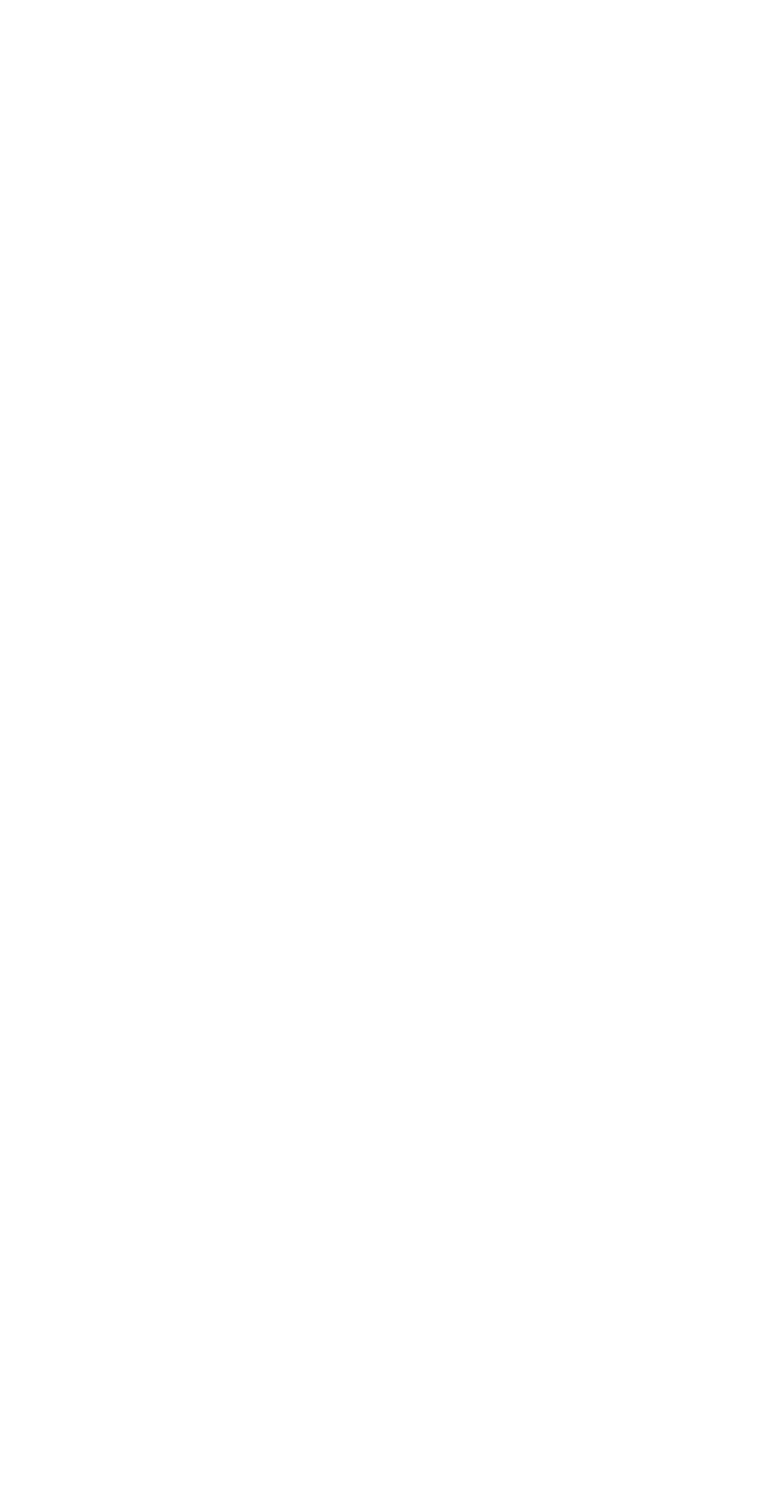
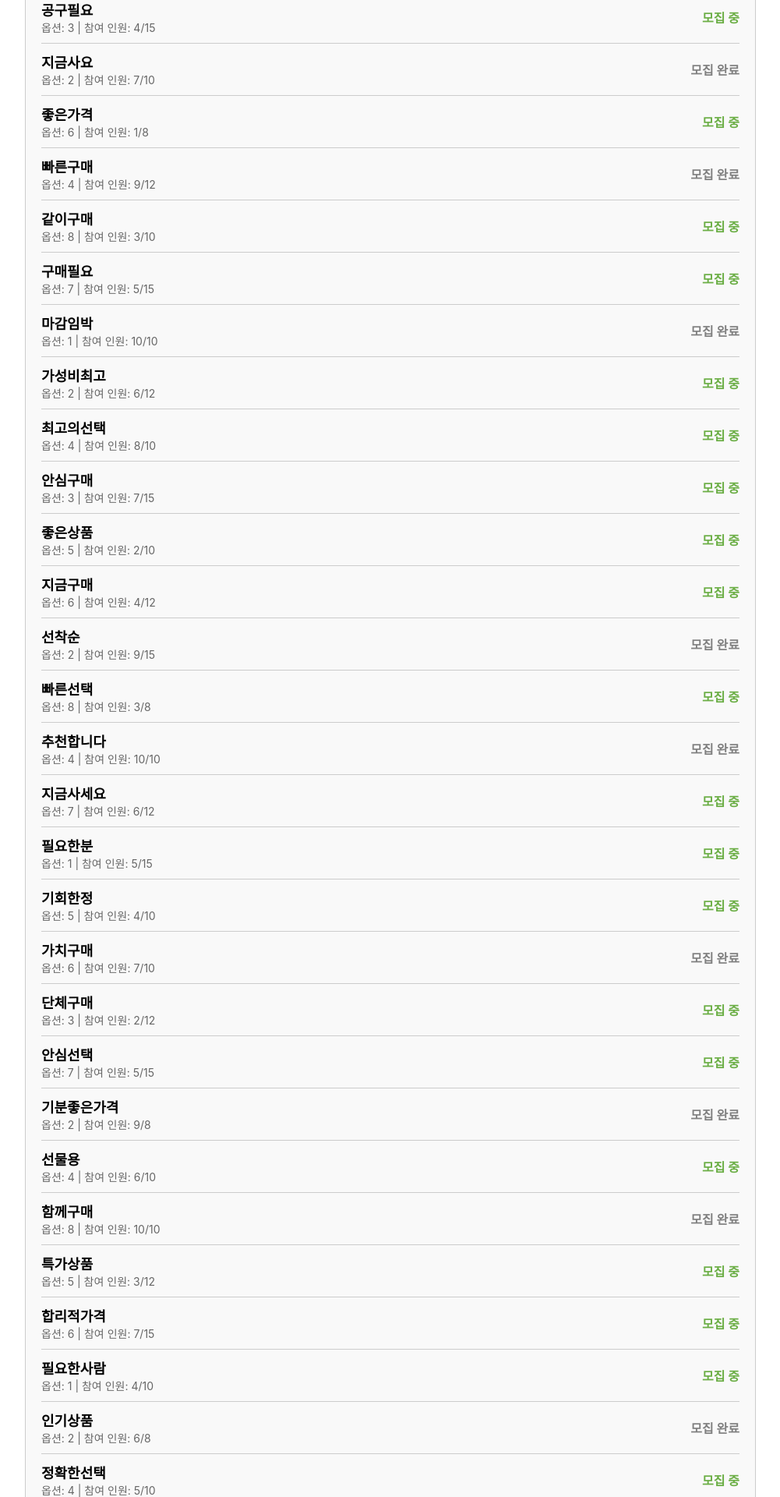
Before and after one commit to 01-2025-2nd-project/frontend, a React (Create React App) app: page /product/1/party in a window 1280 px wide. Before the commit this address had no page. Shown: the part 220-2140 px from the top of the page at 78% size, without its empty margins (139-1140 px from the left). Before the commit the page ends 800 px from the top, so only its background shows below. Built offline with nearby package versions, Linux system fonts and the light colour scheme; a web font is replaced by a local one.

Commit message:
feat: 전체 파티 보기 UI 구현
- mockData를 기반으로 모든 파티 정보를 표시하는 TotalParties 컴포넌트 생성

```diff
--- a/src/App.js
+++ b/src/App.js
@@ -4,16 +4,21 @@ import SignupPage from "./pages/SignupPage.jsx";
 import LoginPage from "./pages/LoginPage.jsx";
 import MyPage from "./pages/MyPage.jsx";
 import Main from "./pages/Main.jsx";
+import TotalParties from "./pages/TotalParties.jsx";
 
 function App() {
   return (
     <Router>
       <Routes>
         <Route path="/" element={<Main />} />
-        <Route path="/product/:product_id" element={<ProductDetail />} />
+        <Route path="/product/:productId" element={<ProductDetail />} />
         <Route path="/signup" element={<SignupPage />}></Route>
         <Route path="/login" element={<LoginPage />}></Route>
         <Route path="/my" element={<MyPage />}></Route>
+        <Route
+          path="/product/:productId/party"
+          element={<TotalParties />}
+        ></Route>
       </Routes>
     </Router>
   );
--- a/src/components/main/ProductList.jsx
+++ b/src/components/main/ProductList.jsx
@@ -106,8 +106,8 @@ export default function ProductList() {
     setItems(paginatedData);
   }, [page]);
 
-  const handleItemClick = (product_id) => {
-    navigate(`/product/${product_id}`);
+  const handleItemClick = (productId) => {
+    navigate(`/product/${productId}`);
   };
 
   const handlePageChange = (newPage) => {
@@ -118,12 +118,12 @@ export default function ProductList() {
     <>
       <ItemGrid>
         {items.map((item) => (
-          <Item key={item.id} onClick={() => handleItemClick(item.product_id)}>
+          <Item key={item.id} onClick={() => handleItemClick(item.productId)}>
             <img
               src={item.image || "https://via.placeholder.com/200"}
-              alt={item.title}
+              alt={item.productName}
             />
-            <ItemTitle>{item.product_name}</ItemTitle>
+            <ItemTitle>{item.productName}</ItemTitle>
             <ItemPrice>{item.price}</ItemPrice>
           </Item>
         ))}
--- a/src/components/productDetail/Parties.jsx
+++ b/src/components/productDetail/Parties.jsx
@@ -1,4 +1,5 @@
 import { useState } from "react";
+import { useNavigate, useParams } from "react-router-dom";
 import styled from "styled-components";
 
 // Mock group data
@@ -66,6 +67,12 @@ const JoinButton = styled.button`
 `;
 export default function Parties() {
   const [groups, setGroups] = useState(mockGroupData);
+  const { productId } = useParams();
+  const navigate = useNavigate();
+
+  const handleTotalParties = () => {
+    navigate(`/product/${productId}/party`);
+  };
 
   const handleJoinGroup = (group_id) => {
     alert(`Group ${group_id}에 참여하였습니다.`);
@@ -76,7 +83,9 @@ export default function Parties() {
       <GroupWrapper>
         <TitleWrapper>
           <h3>공동구매 참여하기</h3>
-          <TotalPartyBtn>파티 전체보기</TotalPartyBtn>
+          <TotalPartyBtn onClick={handleTotalParties}>
+            파티 전체보기
+          </TotalPartyBtn>
         </TitleWrapper>
         {groups.map((group) => (
           <GroupItem key={group.group_id}>
--- /dev/null
+++ b/src/data/mockData3.js
@@ -0,0 +1,244 @@
+const mockData = [
+  {
+    partyId: 1,
+    partyName: "사실분",
+    option: 5,
+    joinCount: 2,
+    capacity: 10,
+    status: "모집 중",
+  },
+  {
+    partyId: 2,
+    partyName: "공구필요",
+    option: 3,
+    joinCount: 4,
+    capacity: 15,
+    status: "모집 중",
+  },
+  {
+    partyId: 3,
+    partyName: "지금사요",
+    option: 2,
+    joinCount: 7,
+    capacity: 10,
+    status: "모집 완료",
+  },
+  {
+    partyId: 4,
+    partyName: "좋은가격",
+    option: 6,
+    joinCount: 1,
+    capacity: 8,
+    status: "모집 중",
+  },
+  {
+    partyId: 5,
+    partyName: "빠른구매",
+    option: 4,
+    joinCount: 9,
+    capacity: 12,
+    status: "모집 완료",
+  },
+  {
+    partyId: 6,
+    partyName: "같이구매",
+    option: 8,
+    joinCount: 3,
+    capacity: 10,
+    status: "모집 중",
+  },
+  {
+    partyId: 7,
+    partyName: "구매필요",
+    option: 7,
+    joinCount: 5,
+    capacity: 15,
+    status: "모집 중",
+  },
+  {
+    partyId: 8,
+    partyName: "마감임박",
+    option: 1,
+    joinCount: 10,
+    capacity: 10,
+    status: "모집 완료",
+  },
+  {
+    partyId: 9,
+    partyName: "가성비최고",
+    option: 2,
+    joinCount: 6,
+    capacity: 12,
+    status: "모집 중",
+  },
+  {
+    partyId: 10,
+    partyName: "최고의선택",
+    option: 4,
+    joinCount: 8,
+    capacity: 10,
+    status: "모집 중",
+  },
+  {
+    partyId: 11,
+    partyName: "안심구매",
+    option: 3,
+    joinCount: 7,
+    capacity: 15,
+    status: "모집 중",
+  },
+  {
+    partyId: 12,
+    partyName: "좋은상품",
+    option: 5,
+    joinCount: 2,
+    capacity: 10,
+    status: "모집 중",
+  },
+  {
+    partyId: 13,
+    partyName: "지금구매",
+    option: 6,
+    joinCount: 4,
+    capacity: 12,
+    status: "모집 중",
+  },
+  {
+    partyId: 14,
+    partyName: "선착순",
+    option: 2,
+    joinCount: 9,
+    capacity: 15,
+    status: "모집 완료",
+  },
+  {
+    partyId: 15,
+    partyName: "빠른선택",
+    option: 8,
+    joinCount: 3,
+    capacity: 8,
+    status: "모집 중",
+  },
+  {
+    partyId: 16,
+    partyName: "추천합니다",
+    option: 4,
+    joinCount: 10,
+    capacity: 10,
+    status: "모집 완료",
+  },
+  {
+    partyId: 17,
+    partyName: "지금사세요",
+    option: 7,
+    joinCount: 6,
+    capacity: 12,
+    status: "모집 중",
+  },
+  {
+    partyId: 18,
+    partyName: "필요한분",
+    option: 1,
+    joinCount: 5,
+    capacity: 15,
+    status: "모집 중",
+  },
+  {
+    partyId: 19,
+    partyName: "기회한정",
+    option: 5,
+    joinCount: 4,
+    capacity: 10,
+    status: "모집 중",
+  },
+  {
+    partyId: 20,
+    partyName: "가치구매",
+    option: 6,
+    joinCount: 7,
+    capacity: 10,
+    status: "모집 완료",
+  },
+  {
+    partyId: 21,
+    partyName: "단체구매",
+    option: 3,
+    joinCount: 2,
+    capacity: 12,
+    status: "모집 중",
+  },
+  {
+    partyId: 22,
+    partyName: "안심선택",
+    option: 7,
+    joinCount: 5,
+    capacity: 15,
+    status: "모집 중",
+  },
+  {
+    partyId: 23,
+    partyName: "기분좋은가격",
+    option: 2,
+    joinCount: 9,
+    capacity: 8,
+    status: "모집 완료",
+  },
+  {
+    partyId: 24,
+    partyName: "선물용",
+    option: 4,
+    joinCount: 6,
+    capacity: 10,
+    status: "모집 중",
+  },
+  {
+    partyId: 25,
+    partyName: "함께구매",
+    option: 8,
+    joinCount: 10,
+    capacity: 10,
+    status: "모집 완료",
+  },
+  {
+    partyId: 26,
+    partyName: "특가상품",
+    option: 5,
+    joinCount: 3,
+    capacity: 12,
+    status: "모집 중",
+  },
+  {
+    partyId: 27,
+    partyName: "합리적가격",
+    option: 6,
+    joinCount: 7,
+    capacity: 15,
+    status: "모집 중",
+  },
+  {
+    partyId: 28,
+    partyName: "필요한사람",
+    option: 1,
+    joinCount: 4,
+    capacity: 10,
+    status: "모집 중",
+  },
+  {
+    partyId: 29,
+    partyName: "인기상품",
+    option: 2,
+    joinCount: 6,
+    capacity: 8,
+    status: "모집 완료",
+  },
+  {
+    partyId: 30,
+    partyName: "정확한선택",
+    option: 4,
+    joinCount: 5,
+    capacity: 10,
+    status: "모집 중",
+  },
+];
+
+export default mockData;
--- a/src/pages/ProductDetail .jsx
+++ b/src/pages/ProductDetail .jsx
@@ -38,15 +38,15 @@ const ProductPrice = styled.div`
 `;
 
 export default function ProductDetail() {
-  const { product_id } = useParams();
+  const { productId } = useParams();
   const [product, setProduct] = useState(null);
 
   useEffect(() => {
     const productDetail = mockData.find(
-      (item) => item.product_id === parseInt(product_id, 10)
+      (item) => item.productId === parseInt(productId, 10)
     );
     setProduct(productDetail);
-  }, [product_id]);
+  }, [productId]);
 
   if (!product) {
     return <div>Loading...</div>;
@@ -56,8 +56,8 @@ export default function ProductDetail() {
     <DetailContainer>
       <DetailHeader />
       <ProductContainer>
-        <ProductImage src={product.image} alt={product.product_name} />
-        <ProductTitle>{product.product_name}</ProductTitle>
+        <ProductImage src={product.image} alt={product.productName} />
+        <ProductTitle>{product.productName}</ProductTitle>
         <ProductPrice>{product.price}</ProductPrice>
       </ProductContainer>
       <Parties />
--- /dev/null
+++ b/src/pages/TotalParties.jsx
@@ -0,0 +1,77 @@
+import React from "react";
+import styled from "styled-components";
+import mockData from "../data/mockData3";
+
+const PartiesContainer = styled.div``;
+
+const PartiesWrapper = styled.div`
+  width: 70%;
+  margin: 40px auto;
+  padding: 20px;
+  border: 1px solid #ccc;
+  border-radius: 8px;
+  background-color: #f9f9f9;
+`;
+
+const Title = styled.h2`
+  margin: 30px 0px;
+  text-align: center;
+  color: #333;
+`;
+
+const PartyList = styled.ul`
+  list-style: none;
+  padding: 0;
+`;
+
+const PartyItem = styled.li`
+  display: flex;
+  justify-content: space-between;
+  align-items: center;
+  padding: 10px 0;
+  border-bottom: 1px solid #ccc;
+`;
+
+const PartyInfo = styled.div`
+  display: flex;
+  flex-direction: column;
+`;
+
+const PartyName = styled.div`
+  font-size: 18px;
+  font-weight: bold;
+`;
+
+const PartyDetails = styled.div`
+  font-size: 14px;
+  color: #666;
+`;
+
+const Status = styled.div`
+  color: ${({ status }) => (status === "모집 중" ? "var(--main)" : "gray")};
+  font-weight: bold;
+`;
+
+export default function TotalParties() {
+  return (
+    <PartiesContainer>
+      <Title>전체 파티 보기</Title>
+      <PartiesWrapper>
+        <PartyList>
+          {mockData.map((party) => (
+            <PartyItem key={party.partyId}>
+              <PartyInfo>
+                <PartyName>{party.partyName}</PartyName>
+                <PartyDetails>
+                  옵션: {party.option} | 참여 인원: {party.joinCount}/
+                  {party.capacity}
+                </PartyDetails>
+              </PartyInfo>
+              <Status status={party.status}>{party.status}</Status>
+            </PartyItem>
+          ))}
+        </PartyList>
+      </PartiesWrapper>
+    </PartiesContainer>
+  );
+}
```
Also changed, not shown: src/data/mockData.js (+52 -52 lines), src/pages/Party.jsx (added).
